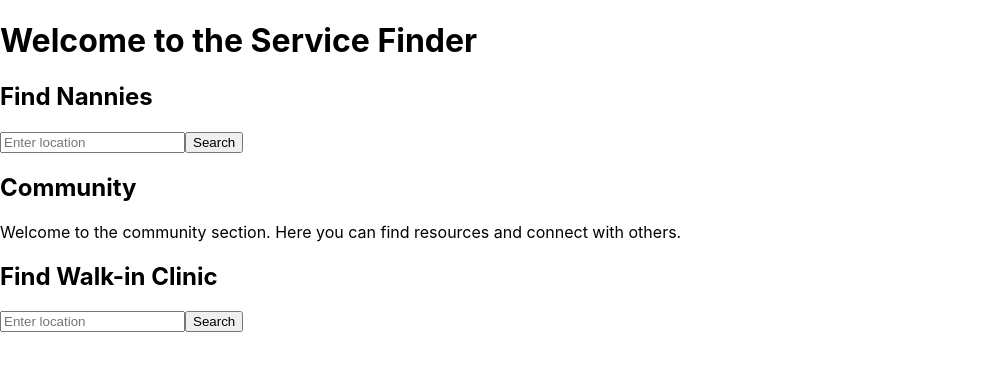
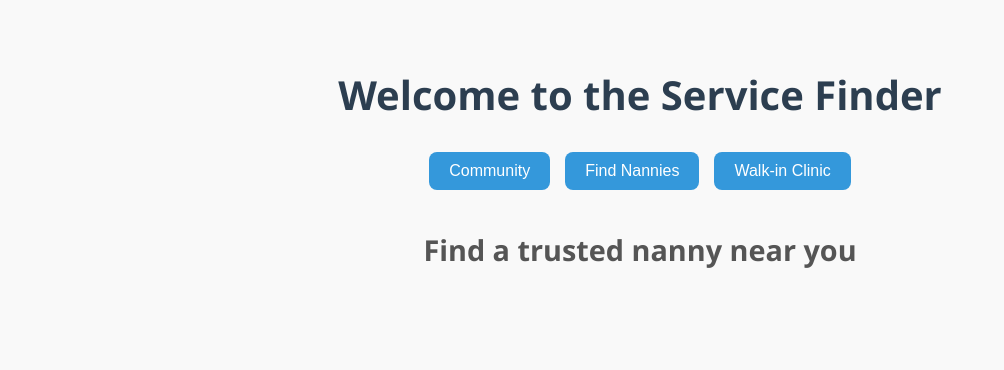
Before and after one commit to pingluuu/Nuvia, a React (Create React App) app in the folder nuvia/: page /find-nannies in a window 1280 px wide. Shown: the top 370 px of the page, without its empty margins (0-1004 px from the left). Built offline with nearby package versions, Linux system fonts and the light colour scheme.

Commit message:
basic react commit

```diff
--- a/nuvia/package.json
+++ b/nuvia/package.json
@@ -9,11 +9,11 @@
     "@testing-library/user-event": "^13.5.0",
     "react": "^19.0.0",
     "react-dom": "^19.0.0",
+    "react-router-dom": "^7.4.0",
     "react-scripts": "5.0.1",
     "web-vitals": "^2.1.4"
   },
   "scripts": {
-    "dev": "vite",
     "start": "react-scripts start",
     "build": "react-scripts build",
     "test": "react-scripts test",
--- a/nuvia/src/App.css
+++ b/nuvia/src/App.css
@@ -1,38 +1,52 @@
-.App {
-  text-align: center;
+/* Reset some basic styles */
+body {
+  margin: 0;
+  font-family: 'Segoe UI', Tahoma, Geneva, Verdana, sans-serif;
+  background-color: #f9f9f9;
+  color: #333;
 }
 
-.App-logo {
-  height: 40vmin;
-  pointer-events: none;
+/* App container */
+div {
+  padding: 20px;
 }
 
-@media (prefers-reduced-motion: no-preference) {
-  .App-logo {
-    animation: App-logo-spin infinite 20s linear;
-  }
+/* Header */
+h1 {
+  font-size: 2.5rem;
+  color: #2c3e50;
+  text-align: center;
+  margin-bottom: 30px;
 }
 
-.App-header {
-  background-color: #282c34;
-  min-height: 100vh;
+/* Navigation */
+nav {
   display: flex;
-  flex-direction: column;
-  align-items: center;
   justify-content: center;
-  font-size: calc(10px + 2vmin);
-  color: white;
+  gap: 15px;
+  margin-bottom: 30px;
 }
 
-.App-link {
-  color: #61dafb;
+/* Navigation buttons */
+nav button {
+  background-color: #3498db;
+  border: none;
+  color: white;
+  padding: 10px 20px;
+  font-size: 1rem;
+  border-radius: 8px;
+  cursor: pointer;
+  transition: background-color 0.3s ease;
 }
 
-@keyframes App-logo-spin {
-  from {
-    transform: rotate(0deg);
-  }
-  to {
-    transform: rotate(360deg);
-  }
+nav button:hover {
+  background-color: #2980b9;
 }
+
+/* Page content */
+h2 {
+  text-align: center;
+  font-size: 1.8rem;
+  color: #555;
+  margin-top: 40px;
+}
--- a/nuvia/src/App.js
+++ b/nuvia/src/App.js
@@ -1,19 +1,36 @@
 import React from 'react';
+import { BrowserRouter as Router, Routes, Route, Link } from 'react-router-dom';
+import Community from './components/Community';
 import FindNannies from './components/FindNannies';
-import Community from './components/Community';
 import FindWalkInClinic from './components/FindWalkInClinic';
+import './App.css';
 
-const App = () => {
+function App() {
   return (
-    <div>
-      <h1>Welcome to the Service Finder</h1>
+    <Router>
       <div>
-        <FindNannies />
-        <Community />
-        <FindWalkInClinic />
+        <h1>Welcome to the Service Finder</h1>
+        <nav>
+          <Link to="/community"><button>Community</button></Link>
+          <Link to="/find-nannies"><button>Find Nannies</button></Link>
+          <Link to="/find-walk-in-clinic"><button>Walk-in Clinic</button></Link>
+        </nav>
+
+        <Routes>
+          <Route path="/" element={<Home />} />
+          <Route path="/community" element={<Community />} />
+          <Route path="/find-nannies" element={<FindNannies />} />
+          <Route path="/find-walk-in-clinic" element={<FindWalkInClinic />} />
+        </Routes>
       </div>
-    </div>
+    </Router>
   );
-};
+}
+
+const Home = () => (
+  <div>
+    <h2>Select a service to get started</h2>
+  </div>
+);
 
 export default App;
--- a/nuvia/src/components/Community.js
+++ b/nuvia/src/components/Community.js
@@ -1,12 +1,7 @@
 import React from 'react';
 
 const Community = () => {
-  return (
-    <div>
-      <h2>Community</h2>
-      <p>Welcome to the community section. Here you can find resources and connect with others.</p>
-    </div>
-  );
+  return <h2>Welcome to the Community Page</h2>;
 };
 
 export default Community;
--- a/nuvia/src/components/FindNannies.js
+++ b/nuvia/src/components/FindNannies.js
@@ -1,25 +1,7 @@
-import React, { useState } from 'react';
+import React from 'react';
 
 const FindNannies = () => {
-  const [location, setLocation] = useState('');
-
-  const handleSearch = () => {
-    // Logic to find nannies based on location or criteria
-    console.log('Searching for nannies in:', location);
-  };
-
-  return (
-    <div>
-      <h2>Find Nannies</h2>
-      <input
-        type="text"
-        placeholder="Enter location"
-        value={location}
-        onChange={(e) => setLocation(e.target.value)}
-      />
-      <button onClick={handleSearch}>Search</button>
-    </div>
-  );
+  return <h2>Find a trusted nanny near you</h2>;
 };
 
 export default FindNannies;
--- a/nuvia/src/components/FindWalkInClinic.js
+++ b/nuvia/src/components/FindWalkInClinic.js
@@ -1,25 +1,7 @@
-import React, { useState } from 'react';
+import React from 'react';
 
 const FindWalkInClinic = () => {
-  const [location, setLocation] = useState('');
-
-  const handleSearch = () => {
-    // Logic to find walk-in clinics based on location
-    console.log('Searching for walk-in clinics in:', location);
-  };
-
-  return (
-    <div>
-      <h2>Find Walk-in Clinic</h2>
-      <input
-        type="text"
-        placeholder="Enter location"
-        value={location}
-        onChange={(e) => setLocation(e.target.value)}
-      />
-      <button onClick={handleSearch}>Search</button>
-    </div>
-  );
+  return <h2>Locate a nearby walk-in clinic</h2>;
 };
 
 export default FindWalkInClinic;
```
Also changed, not shown: 1 other file (tests, documents, lock files or other folders).
